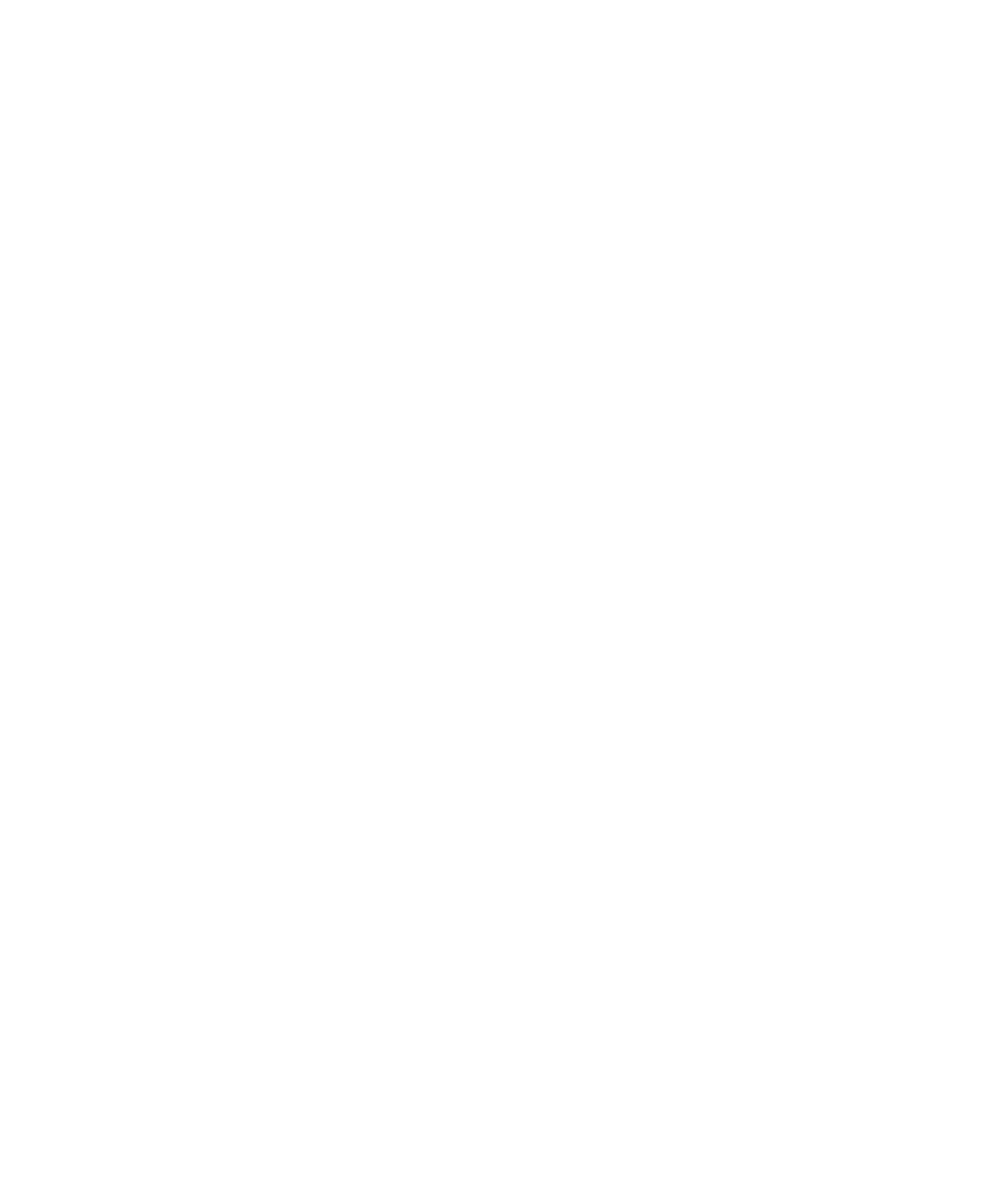
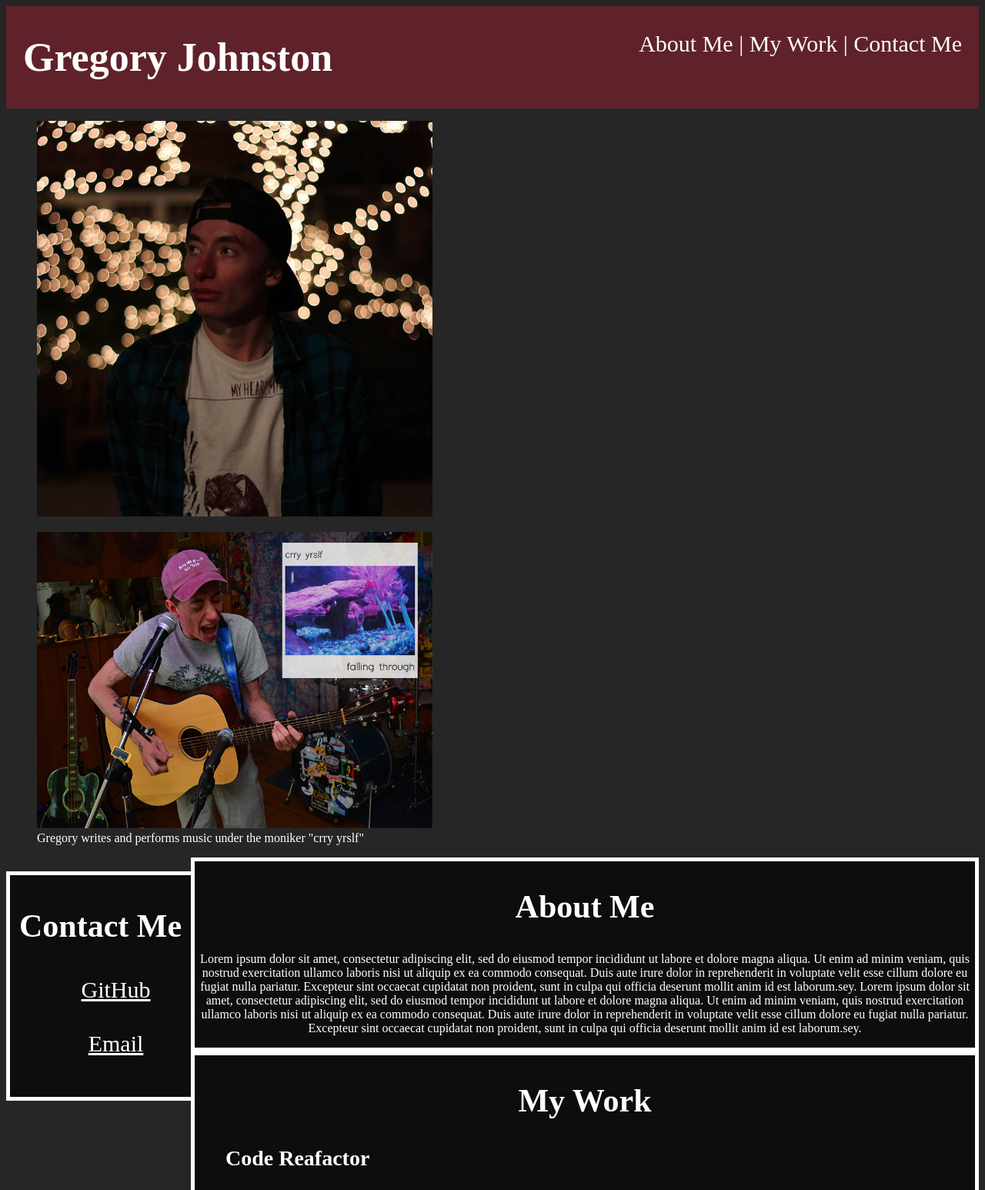
Before and after one commit to CoffeeEyes28/Portfolio-, a plain HTML site: page index.html in a window 1280 px wide. Shown: the top 1546 px of the page at 77% size. Before the commit the page ends 800 px from the top, so only its background shows below. Drawn offline with Linux system fonts and the light colour scheme; grey boxes are pictures that could not be loaded.

Commit message:
made changes to html and css

```diff
--- a/assets/css/style.css
+++ b/assets/css/style.css
@@ -0,0 +1,148 @@
+:root {
+  --main: #262626;
+  --secondary: #5f222b;
+  --third: #0d0d0d;
+  --white: #ffffff;
+}
+
+body {
+  background-color: var(--main);
+  font-family: Fanwood, serif;
+  color: var(--white);
+}
+
+.headerflex{
+  display: flex 1 0 100%;
+  flex-flow: row wrap;
+}
+
+header {
+  padding: 2px;
+  background-color: var(--secondary);
+  color: var(--white);
+}
+
+header h1 {
+  margin-left: 20px;
+  display: inline-block;
+  font-size: 52px;
+}
+
+
+
+nav {
+  padding-top: -120px;
+  margin-right: 20px;
+  float: right;
+  font-size: 30px;
+
+}
+
+
+nav ul {
+  list-style-type: none;
+}
+
+nav li {
+  display: inline-block;
+}
+
+a {
+  color: var(--white);
+  text-decoration: none;
+}
+
+#imgwrapper{
+  display: flexbox;
+ flex-flow: column wrap;
+}
+
+#personalphoto {
+
+  width: 514px;
+  height: 514px;
+}
+
+#musicphoto{
+
+  width: 514px;
+  height: 600x;
+}
+
+
+
+main section{
+  border: 5px solid;
+  border-color: var(--white);
+}
+
+#aboutwork{
+
+
+}
+
+
+.about {
+  float: right;
+  text-align: center;
+  background-color: var(--third);
+  width: 1014px;
+}
+
+h2 {
+  font-size: 42px;
+}
+
+
+.work {
+  float: right;
+  background-color: var(--third);
+  width: 1014px;
+}
+
+
+.work h2 {
+  text-align: center;
+}
+
+.work h3 {
+  font-size: 28px;
+  margin-left: 40px;
+}
+
+.webscreenshot {
+  width: 410px;
+  height: 480px;
+}
+
+.boxscreenshot{
+  width: 600px;
+  height:410px;
+}
+
+.contact {
+  text-align: center;
+  background-color: var(--third);
+  width: 514px;
+}
+
+.contact h3 {
+  font-size: 42px;
+}
+
+.contact ul {
+  list-style-type: none;
+}
+
+.contact li {
+  font-size: 30px;
+  text-decoration: underline;
+}
+
+/* forces footer to bottom and sets style and background color */
+footer {
+  padding: 10px;
+  clear: both;
+  text-align: center;
+  background-color: var(--secondary);
+}
--- a/index.html
+++ b/index.html
@@ -1,13 +1,126 @@
 <!DOCTYPE html>
 <html lang="en">
-<head>
-    <meta charset="UTF-8">
-    <meta http-equiv="X-UA-Compatible" content="IE=edge">
-    <meta name="viewport" content="width=device-width, initial-scale=1.0">
+  <head>
+    <meta charset="UTF-8" />
+    <meta http-equiv="X-UA-Compatible" content="IE=edge" />
+    <meta name="viewport" content="width=device-width, initial-scale=1.0" />
     <title>Portfolio</title>
-    <link rel="stylesheet" href="./assets/css/style.css">
-</head>
-<body>
+    <link rel="stylesheet" href="./assets/css/style.css" />
+  </head>
+  <!-- Body of page -->
+  <body>
+    <!-- Header Section -->
+    <div class="headerflex">
+    <header>
+      <h1>Gregory Johnston</h1>
+      <!-- Nav bar that links to main sections -->
+      <nav>
+        <ul>
+          <li>
+            <a href="#about">About Me |</a>
+          </li>
+          <li>
+            <a href="#work">My Work |</a>
+          </li>
+          <li>
+            <a href="#contact">Contact Me</a>
+          </li>
+        </ul>
+      </nav>
 
-</body>
+    </header>
+    </div>
+    <main>
+       <!-- wrapper div for img flex display -->
+       <div id="imgwrapper">
+        <!-- Images are sidebar -->
+        <aside>
+      <!-- Image of Gregory -->
+      <figure>
+        <img id="personalphoto" src="./assets/images/personal photo.jpg" />
+      </figure>
+      <!-- Image of Gregory performing which links to music page -->
+      <figure>
+        <a target="_blank" href="https://crryyrslf.bandcamp.com/">
+          <img id="musicphoto" src="./assets/images/albumpromo.png"/>
+          <figcaption> Gregory writes and performs music under the moniker "crry yrslf"</figcaption>
+        </a>
+      </figure>
+      </aside>
+     </div>
+      <!-- flexbox div for about me and work section -->
+      <div id="aboutwork">
+        <!-- About Me section -->
+      <section id="about" class="about">
+        <h2>About Me</h2>
+        <p>
+          Lorem ipsum dolor sit amet, consectetur adipiscing elit, sed do
+          eiusmod tempor incididunt ut labore et dolore magna aliqua. Ut enim ad
+          minim veniam, quis nostrud exercitation ullamco laboris nisi ut
+          aliquip ex ea commodo consequat. Duis aute irure dolor in
+          reprehenderit in voluptate velit esse cillum dolore eu fugiat nulla
+          pariatur. Excepteur sint occaecat cupidatat non proident, sunt in
+          culpa qui officia deserunt mollit anim id est laborum.sey. Lorem ipsum
+          dolor sit amet, consectetur adipiscing elit, sed do eiusmod tempor
+          incididunt ut labore et dolore magna aliqua. Ut enim ad minim veniam,
+          quis nostrud exercitation ullamco laboris nisi ut aliquip ex ea
+          commodo consequat. Duis aute irure dolor in reprehenderit in voluptate
+          velit esse cillum dolore eu fugiat nulla pariatur. Excepteur sint
+          occaecat cupidatat non proident, sunt in culpa qui officia deserunt
+          mollit anim id est laborum.sey.
+        </p>
+      </section>
+
+      <!-- Work Examples -->
+
+      <section id="work" class="work">
+        <h2>My Work</h2>
+        <h3>Code Reafactor</h3>
+        <!-- code reafactor screenshot -->
+        <figure>
+          <a
+            target="_blank"
+            href="https://coffeeeyes28.github.io/Code-Refactor-Challenge-/"
+          >
+            <img
+              class="webscreenshot"
+              src="./assets/images/webopage screenshot.png"
+            />
+          </a>
+
+        </figure>
+        <h3>Watch the Box!</h3>
+        <!-- watch the box screenshot -->
+        <figure>
+          <a target="_blank" href="https://coffeeeyes28.github.io/watch-the-box/">
+            <img class="boxscreenshot"
+            src="./assets/images/boxapp.png"/>
+          </a>
+        </figure>
+      </section>
+      </div>
+      <br>
+      <!-- Contact Me section -->
+      <section id="contact" class="contact">
+        <h3>Contact Me</h3>
+        <ul>
+          <li>
+            <a target="_blank" href="https://github.com/CoffeeEyes28">GitHub</a>
+          </li>
+          <br />
+          <br />
+          <li>
+            <a target="_blank" href="mailto: litm47@gmail.com">Email</a>
+          </li>
+          <br />
+          <br />
+        </ul>
+      </section>
+
+    </main>
+    <!-- Footer -->
+    <footer>
+      <h4>&copy; 2022 ❤️</h4>
+    </footer>
+  </body>
 </html>
```
Also changed, not shown: assets/images/albumpromo.png (added), assets/images/boxapp.png (added).
